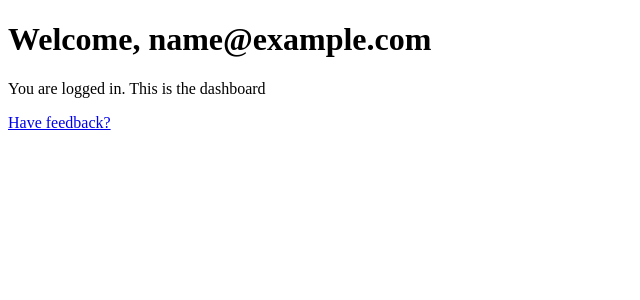
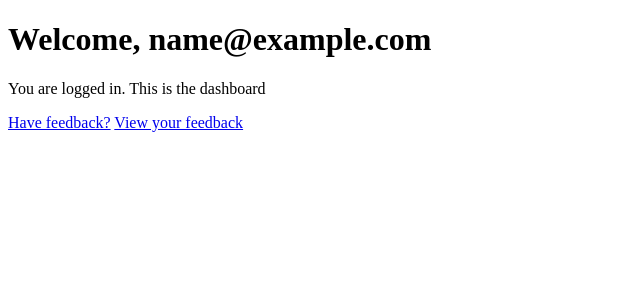
Before and after one commit to Dion-Krasniqi/personal-finance-dashboard, a Django app: page /accounts/dashboard/ in a window 1280 px wide. Shown: the part 65-365 px from the top of the page, without its empty margins (0-640 px from the left). Run offline with Django 5.2, Linux system fonts and the light colour scheme; the visitor is signed in with stand-in values (Sample User, id 1).

Commit message:
Added view and delete feedback entries feature + admin priviliges of manipulating all user entries

```diff
--- a/backend/accounts/templates/accounts/dashboard.html
+++ b/backend/accounts/templates/accounts/dashboard.html
@@ -4,4 +4,5 @@
     <h1>Welcome, {{ user.email }}</h1>
     <p>You are logged in. This is the dashboard</p>
     <a href = "{% url 'feedback' %}">Have feedback?</a>
+    <a href = "{% url 'feedback_list' %}">View your feedback</a>
 {% endblock content %}
--- a/backend/accounts/urls.py
+++ b/backend/accounts/urls.py
@@ -8,5 +8,8 @@ urlpatterns = [
     path("login/", views.CustomLoginView.as_view(template_name = "accounts/login.html"), name="login"),
     path("logout/", views.CustomLogoutView.as_view(next_page = "login"), name="logout"),
     path("dashboard/", views.dashboard, name = "dashboard"),
-    path("feedback/", views.feedback_view, name = "feedback")
+    path("feedback/", views.feedback_view, name = "feedback"),
+    path("feedback/list", views.feedback_list, name = "feedback_list"),
+    path("feedback/delete/<int:feedback_id>/", views.delete_feedback, name = "delete_feedback"),
+
 ]
--- a/backend/accounts/views.py
+++ b/backend/accounts/views.py
@@ -1,4 +1,4 @@
-from django.shortcuts import render, redirect
+from django.shortcuts import render, redirect, get_object_or_404
 from django.http import HttpResponse
 from django.contrib import messages
 from django.contrib.auth.views import LoginView, LogoutView
@@ -7,7 +7,7 @@ from django.urls import reverse_lazy
 from django.contrib.auth.decorators import login_required
 
 from .forms import UserRegistrationForm, LoginForm, RegistrationForm, FeedbackForm
-from .models import CustomUser
+from .models import CustomUser, Feedback
 
 
 # Create your views here.
@@ -51,9 +51,27 @@ def feedback_view(request):
             feedback = form.save(commit = False)
             feedback.user = request.user
             feedback.save()
-            message = form.cleaned_data["message"]
             return render(request, "accounts/feedbacksent.html")
     else:
         form = FeedbackForm()
 
     return render(request, "accounts/feedback.html", { "form":form })
+
+
+@login_required
+def feedback_list(request):
+    if request.user.is_staff:
+        feedbacks = Feedback.objects.all()
+    else:
+        feedbacks = Feedback.objects.filter(user = request.user)
+
+    return render(request, "accounts/feedback_list.html", {"feedbacks" : feedbacks})
+
+@login_required
+def delete_feedback(request, feedback_id):
+    feedback = get_object_or_404(Feedback, id = feedback_id)
+
+    if feedback.user == request.user or request.user.is_staff:
+        feedback.delete()
+
+    return redirect("feedback_list")
```
Also changed, not shown: backend/accounts/forms.py (+5 -2 lines), backend/accounts/templates/accounts/feedback.html (+7 -2 lines), backend/accounts/templates/accounts/feedback_list.html (added, +25 -0 lines).
